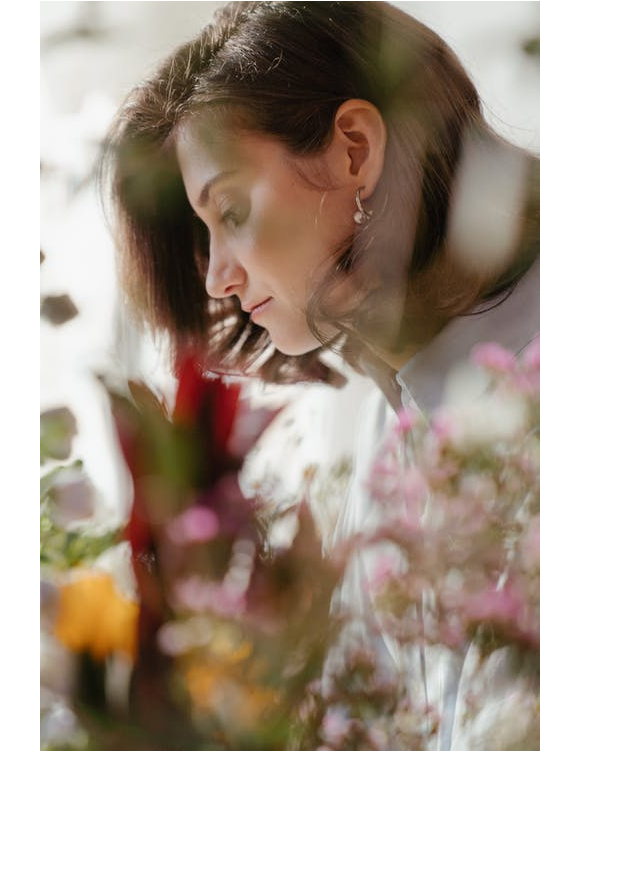
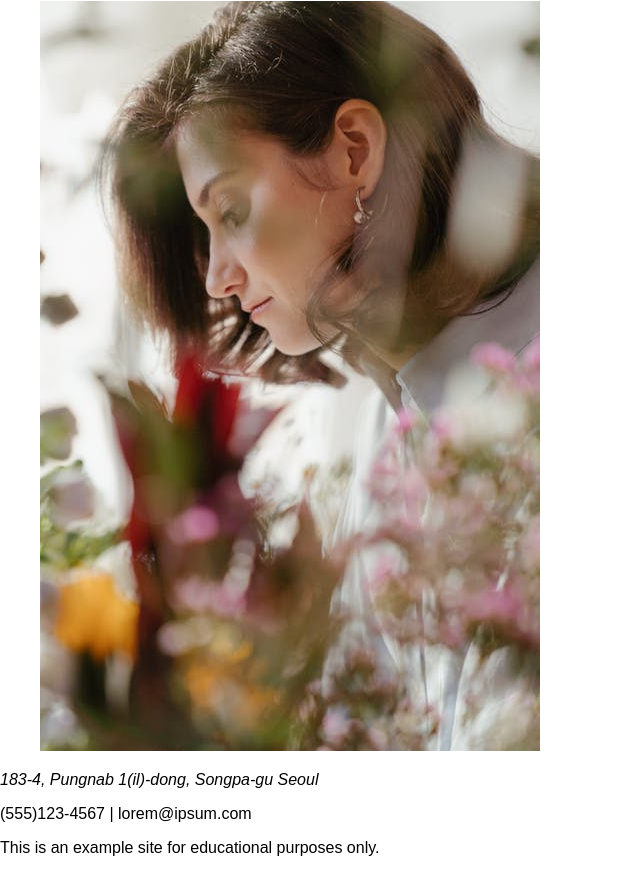
Before and after one commit to adriana-viramontes/M13_VIRAMONTES_ADRIANA, a plain HTML site: page index.html in a window 1280 px wide. Shown: the part 2813-3686 px from the top of the page, without its empty margins (0-640 px from the left). Before the commit the page ends 3584 px from the top, so only its background shows below. Drawn offline with Linux system fonts and the light colour scheme.

Commit message:
added footer and main figures classes HTML

```diff
--- a/index.html
+++ b/index.html
@@ -86,4 +86,10 @@
       <img src="images/florist.jpeg">
     </figure>
    </main>
+
+   <footer>
+    <address>183-4, Pungnab 1(il)-dong, Songpa-gu Seoul</address>
+    <p>(555)123-4567 | lorem@ipsum.com</p>
+    <p>This is an example site for educational purposes only.</p>
+   </footer>
 </body>
```
